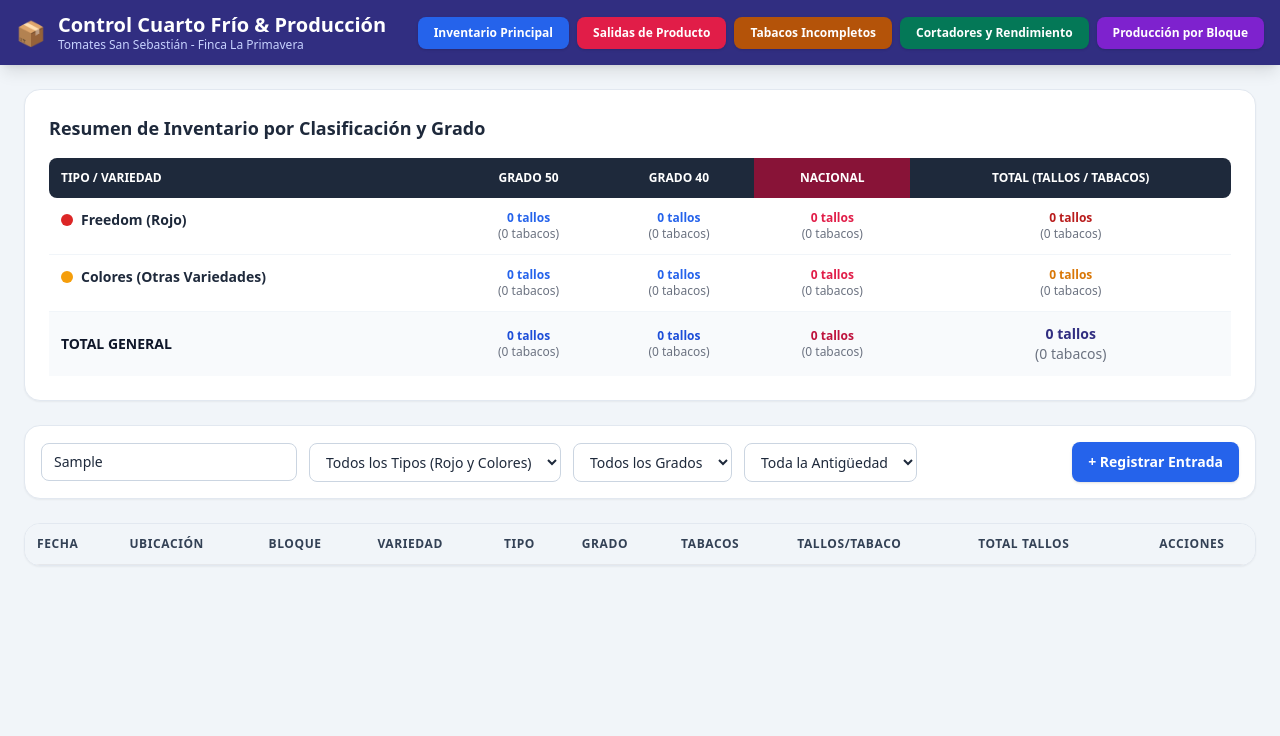
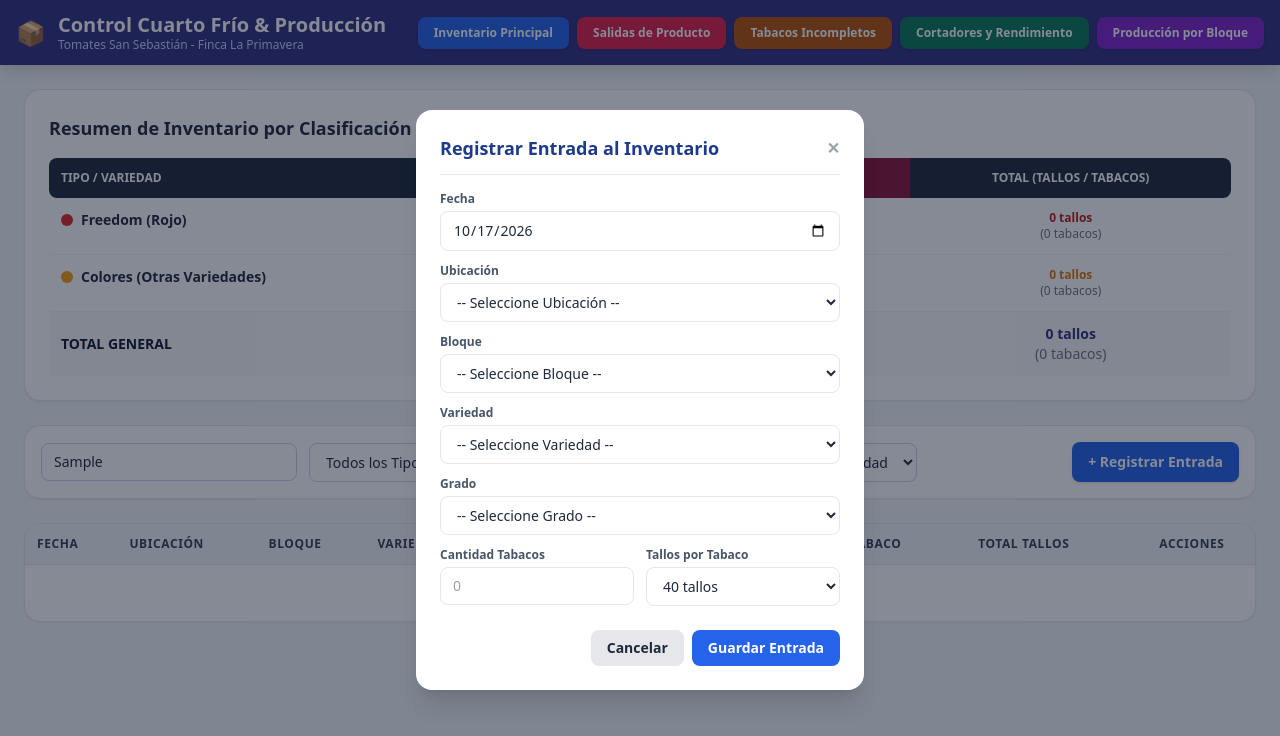
Before and after one commit to jcflowerssas/jcflowerssystem, a website: page public/index.html in a window 1280 px wide. Both pictures are taken after typing "Sample" into the empty fields and a click on the button "+ Registrar Entrada". Drawn offline with nearby package versions, Linux system fonts and the light colour scheme; no server answers.

Commit message:
Se actualizan errores y bugs

```diff
--- a/public/index.html
+++ b/public/index.html
@@ -228,6 +228,64 @@
 
     </main>
 
+    <!-- MODAL REGISTRAR ENTRADA -->
+    <div id="modal-entrada" class="hidden fixed inset-0 bg-slate-900/50 flex items-center justify-center z-50 p-4">
+        <div class="bg-white rounded-2xl p-6 max-w-md w-full shadow-xl space-y-4">
+            <div class="flex justify-between items-center border-b pb-3">
+                <h3 class="font-bold text-lg text-blue-900">Registrar Entrada al Inventario</h3>
+                <button onclick="cerrarModal('modal-entrada')" class="text-gray-400 hover:text-gray-600 font-bold">✕</button>
+            </div>
+            <form id="form-entrada" onsubmit="guardarEntrada(event)" class="space-y-3">
+                <div>
+                    <label class="block text-xs font-bold text-slate-600 mb-1">Fecha</label>
+                    <input type="date" id="input-fecha-ingreso" required class="w-full border rounded-lg px-3 py-2 text-sm">
+                </div>
+                <div>
+                    <label class="block text-xs font-bold text-slate-600 mb-1">Ubicación</label>
+                    <select id="input-ubicacion" required class="w-full border rounded-lg px-3 py-2 text-sm bg-white">
+                        <option value="">-- Seleccione Ubicación --</option>
+                    </select>
+                </div>
+                <div>
+                    <label class="block text-xs font-bold text-slate-600 mb-1">Bloque</label>
+                    <select id="input-bloque" required class="w-full border rounded-lg px-3 py-2 text-sm bg-white">
+                        <option value="">-- Seleccione Bloque --</option>
+                    </select>
+                </div>
+                <div>
+                    <label class="block text-xs font-bold text-slate-600 mb-1">Variedad</label>
+                    <select id="input-variedad" required class="w-full border rounded-lg px-3 py-2 text-sm bg-white">
+                        <option value="">-- Seleccione Variedad --</option>
+                    </select>
+                </div>
+                <div>
+                    <label class="block text-xs font-bold text-slate-600 mb-1">Grado</label>
+                    <select id="input-grado" required class="w-full border rounded-lg px-3 py-2 text-sm bg-white">
+                        <option value="">-- Seleccione Grado --</option>
+                    </select>
+                </div>
+                <div class="grid grid-cols-2 gap-3">
+                    <div>
+                        <label class="block text-xs font-bold text-slate-600 mb-1">Cantidad Tabacos</label>
+                        <input type="number" id="input-tabacos" placeholder="0" required class="w-full border rounded-lg px-3 py-2 text-sm">
+                    </div>
+                    <div>
+                        <label class="block text-xs font-bold text-slate-600 mb-1">Tallos por Tabaco</label>
+                        <select id="input-tallos" required class="w-full border rounded-lg px-3 py-2 text-sm bg-white">
+                            <option value="40">40 tallos</option>
+                            <option value="25">25 tallos</option>
+                            <option value="50">50 tallos</option>
+                        </select>
+                    </div>
+                </div>
+                <div class="flex justify-end gap-2 pt-3">
+                    <button type="button" onclick="cerrarModal('modal-entrada')" class="px-4 py-2 bg-gray-200 rounded-lg text-sm font-bold">Cancelar</button>
+                    <button type="submit" class="px-4 py-2 bg-blue-600 text-white rounded-lg text-sm font-bold hover:bg-blue-700">Guardar Entrada</button>
+                </div>
+            </form>
+        </div>
+    </div>
+
     <!-- MODAL REGISTRAR SALIDA -->
     <div id="modal-salida" class="hidden fixed inset-0 bg-slate-900/50 flex items-center justify-center z-50 p-4">
         <div class="bg-white rounded-2xl p-6 max-w-md w-full shadow-xl space-y-4">
@@ -286,32 +344,31 @@
         </div>
     </div>
 
-    <!-- SCRIPT DE NAVEGACIÓN GARANTIZADO -->
+    <!-- SCRIPT DE NAVEGACIÓN Y APERTURA DE MODALES -->
     <script>
         function cambiarVista(vista) {
-            // LISTA COMPLETA DE TODAS LAS VISTAS
             const vistas = ['vista-inventario', 'vista-salidas', 'vista-incompletos', 'vista-cortadores', 'vista-produccion'];
-
-            // Ocultar rigurosamente todas las secciones agregándoles la clase 'hidden'
             vistas.forEach(v => {
                 const el = document.getElementById(v);
-                if (el) {
-                    el.classList.add('hidden');
-                }
+                if (el) el.classList.add('hidden');
             });
+            const vistaActiva = document.getElementById(`vista-${vista}`);
+            if (vistaActiva) vistaActiva.classList.remove('hidden');
 
-            // Mostrar exclusivamente la vista seleccionada removiendo 'hidden'
-            const vistaActiva = document.getElementById(`vista-${vista}`);
-            if (vistaActiva) {
-                vistaActiva.classList.remove('hidden');
-            }
-
-            // Ejecutar la carga de datos correspondiente según la pestaña activa
             if (vista === 'inventario' && typeof cargarInventario === 'function') cargarInventario();
             else if (vista === 'salidas' && typeof cargarSalidas === 'function') cargarSalidas();
             else if (vista === 'incompletos' && typeof cargarIncompletos === 'function') cargarIncompletos();
             else if (vista === 'cortadores' && typeof renderizarCortadores === 'function') renderizarCortadores();
             else if (vista === 'produccion' && typeof renderizarGraficoProduccion === 'function') renderizarGraficoProduccion();
+        }
+
+        function abrirModalEntrada() {
+            const m = document.getElementById('modal-entrada');
+            if (m) {
+                m.classList.remove('hidden');
+                document.getElementById('input-fecha-ingreso').value = new Date().toISOString().split('T')[0];
+                if (typeof poblarSelectsEntrada === 'function') poblarSelectsEntrada();
+            }
         }
 
         function abrirModalSalida() {
@@ -329,7 +386,7 @@
         }
     </script>
 
-    <!-- CARGA DE ARCHIVOS JAVASCRIPT DE LA APLICACIÓN -->
+    <!-- ARCHIVOS JAVASCRIPT -->
     <script src="js/main.js"></script>
     <script src="js/configuracion.js"></script>
     <script src="js/inventario.js"></script>
--- a/public/js/inventario.js
+++ b/public/js/inventario.js
@@ -1,3 +1,5 @@
+let inventarioGlobal = [];
+
 document.addEventListener('DOMContentLoaded', () => {
   cargarInventario();
 
@@ -11,8 +13,6 @@ document.addEventListener('DOMContentLoaded', () => {
   if (filtroGrado) filtroGrado.addEventListener('change', filtrarYRenderizar);
   if (filtroAntiguedad) filtroAntiguedad.addEventListener('change', filtrarYRenderizar);
 });
-
-let inventarioGlobal = [];
 
 async function cargarInventario() {
   try {
@@ -139,6 +139,11 @@ function filtrarYRenderizar() {
 
   calcularMatrizTotales(filtrados);
 
+  if (filtrados.length === 0) {
+    tbody.innerHTML = `<tr><td colspan="10" class="p-4 text-center text-gray-400">No hay registros en el inventario.</td></tr>`;
+    return;
+  }
+
   filtrados.forEach(item => {
     const totalTallos = (Number(item.tabacos) || 0) * (Number(item.tallosPorTabaco) || 0);
     const esRojo = esFreedom(item.variedad);
@@ -169,6 +174,60 @@ function filtrarYRenderizar() {
   });
 }
 
+function poblarSelectsEntrada() {
+    if (typeof listasGlobales === 'undefined') return;
+
+    const llenarSelect = (id, items) => {
+        const sel = document.getElementById(id);
+        if (!sel) return;
+        const actual = sel.value;
+        sel.innerHTML = `<option value="">-- Seleccione --</option>`;
+        (items || []).forEach(item => {
+            const opt = document.createElement('option');
+            opt.value = item;
+            opt.textContent = item;
+            sel.appendChild(opt);
+        });
+        if (actual) sel.value = actual;
+    };
+
+    llenarSelect('input-ubicacion', listasGlobales.ubicaciones);
+    llenarSelect('input-bloque', listasGlobales.bloques);
+    llenarSelect('input-variedad', listasGlobales.variedades);
+    llenarSelect('input-grado', listasGlobales.grados);
+}
+
+async function guardarEntrada(e) {
+    e.preventDefault();
+    const nuevaEntrada = {
+        fecha: document.getElementById('input-fecha-ingreso').value,
+        ubicacion: document.getElementById('input-ubicacion').value,
+        bloque: document.getElementById('input-bloque').value,
+        variedad: document.getElementById('input-variedad').value,
+        grado: document.getElementById('input-grado').value,
+        tabacos: parseInt(document.getElementById('input-tabacos').value) || 0,
+        tallosPorTabaco: parseInt(document.getElementById('input-tallos').value) || 40
+    };
+
+    try {
+        const res = await fetch('/api/inventario', {
+            method: 'POST',
+            headers: { 'Content-Type': 'application/json' },
+            body: JSON.stringify(nuevaEntrada)
+        });
+
+        if (res.ok) {
+            cerrarModal('modal-entrada');
+            e.target.reset();
+            cargarInventario();
+        } else {
+            alert('No se pudo registrar la entrada.');
+        }
+    } catch (error) {
+        console.error('Error al guardar entrada:', error);
+    }
+}
+
 async function eliminarItem(id) {
   if (!confirm('¿Estás seguro de eliminar este registro del inventario?')) return;
   try {
```
